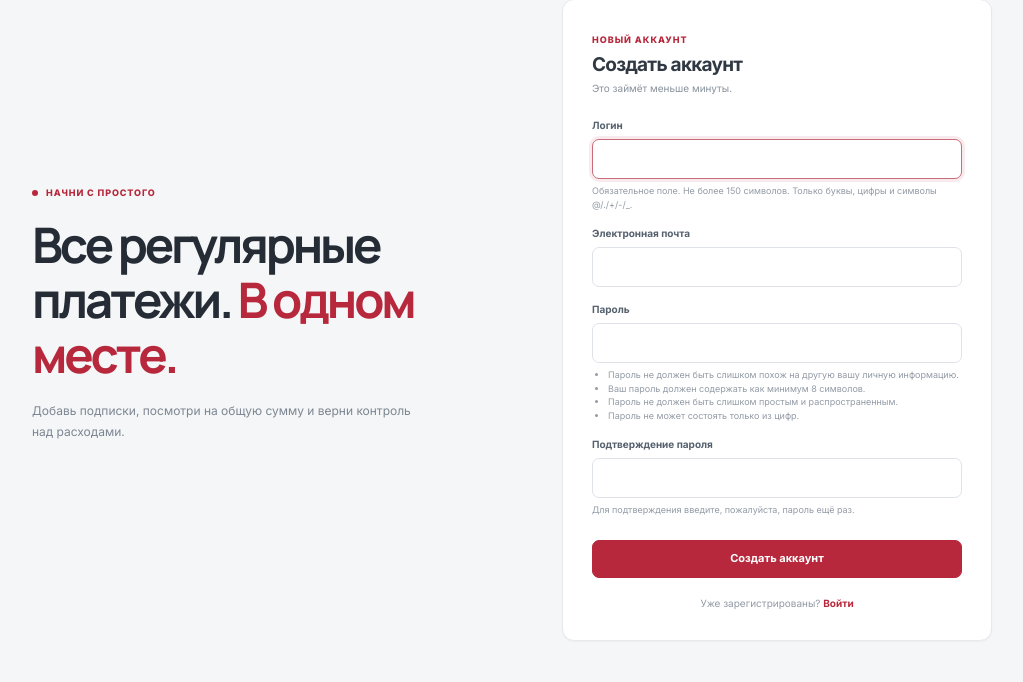
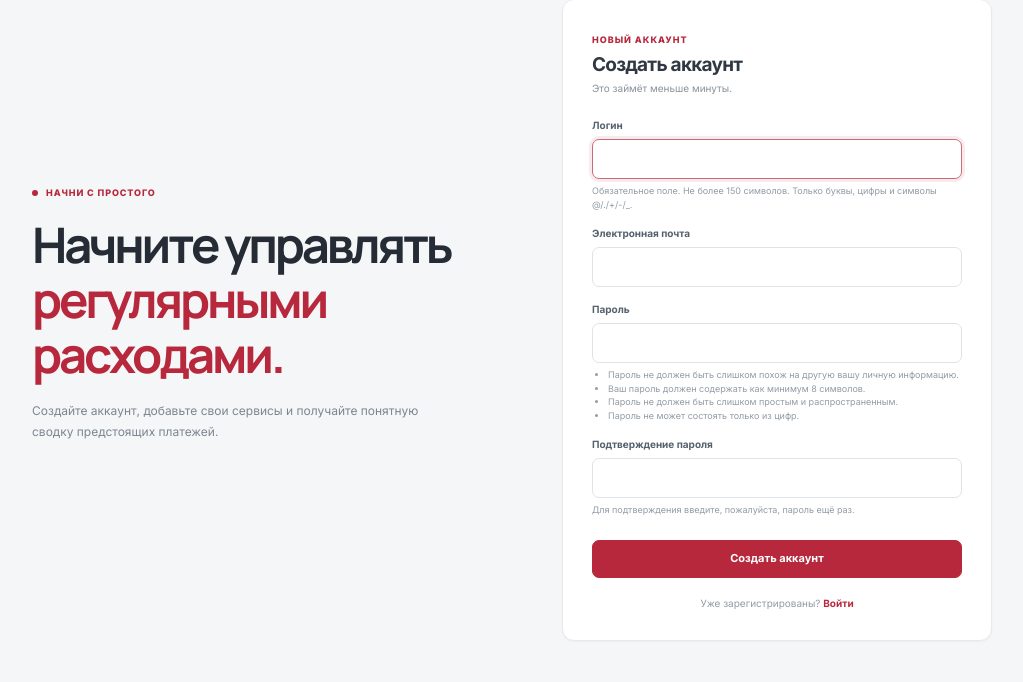
Before and after one commit to karimover/subwatch, a Django app: page /signup/ in a window 1280 px wide. Shown: the part 140-822 px from the top of the page, without its empty margins (252-1275 px from the left). Run offline with Django 5.2, Linux system fonts and the light colour scheme.

Commit message:
Refine product copy and page headings

```diff
--- a/templates/registration/signup.html
+++ b/templates/registration/signup.html
@@ -2,7 +2,7 @@
 {% block title %}Регистрация — SubWatch{% endblock %}
 {% block content %}
 <div class="auth-layout">
-    <div class="auth-aside"><div class="eyebrow"><span class="eyebrow-dot"></span> Начни с простого</div><h1>Все регулярные платежи. <span>В одном месте.</span></h1><p>Добавь подписки, посмотри на общую сумму и верни контроль над расходами.</p></div>
+    <div class="auth-aside"><div class="eyebrow"><span class="eyebrow-dot"></span> Начни с простого</div><h1>Начните управлять <span>регулярными расходами.</span></h1><p>Создайте аккаунт, добавьте свои сервисы и получайте понятную сводку предстоящих платежей.</p></div>
     <div class="form-card auth-card">
         <div class="form-card-head"><span class="section-kicker">Новый аккаунт</span><h2>Создать аккаунт</h2><p>Это займёт меньше минуты.</p></div>
         <form method="post" novalidate>{% csrf_token %}
```
